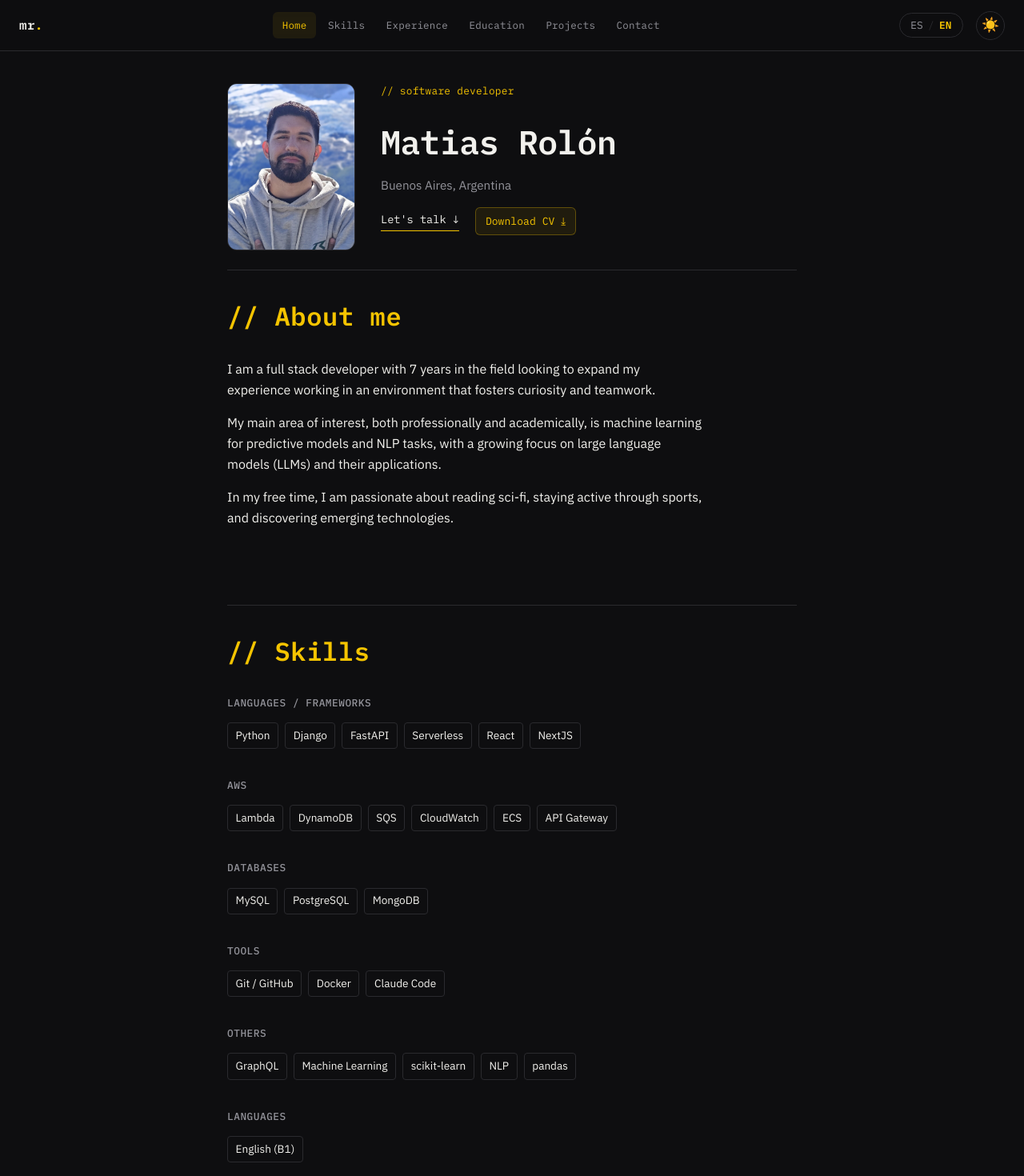
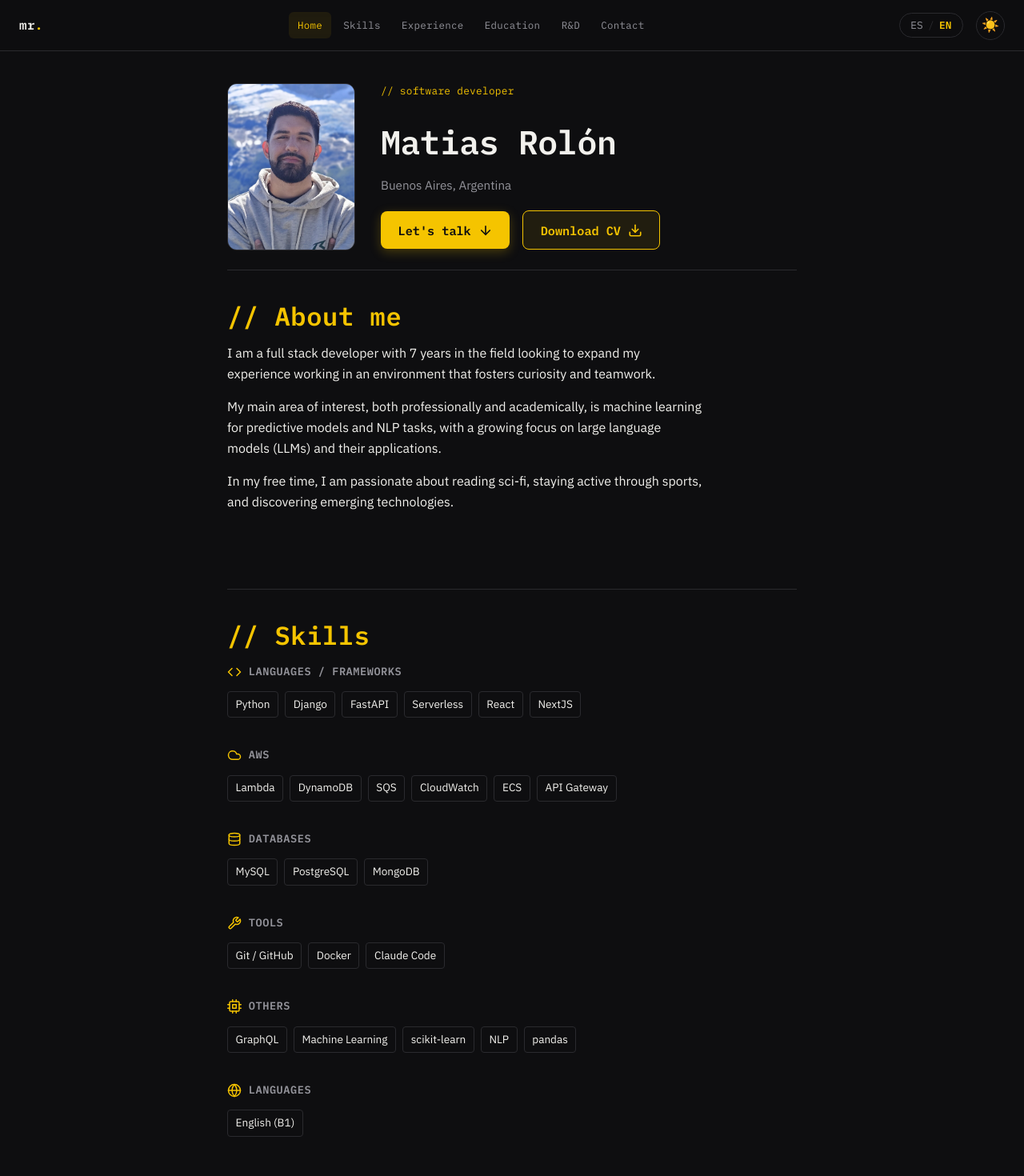
Before and after one commit to matiasrolon/my-portfolio, a React (Vite) app: page / in a window 1280 px wide. Shown: the top 1470 px of the page at 80% size. Built offline with nearby package versions, Linux system fonts and the light colour scheme.

Commit message:
Add icons for all sections and skills

```diff
--- a/src/components/Header.jsx
+++ b/src/components/Header.jsx
@@ -25,10 +25,19 @@ export default function Header({ t }) {
                 if (el) el.scrollIntoView({ behavior: "smooth" });
               }}
             >
-              {t.hero.cta} ↓
+              <span>{t.hero.cta}</span>
+              <svg width="18" height="18" viewBox="0 0 24 24" fill="none" stroke="currentColor" strokeWidth="2.2" strokeLinecap="round" strokeLinejoin="round" className="hero__btn-icon">
+                <line x1="12" y1="5" x2="12" y2="19" />
+                <polyline points="19 12 12 19 5 12" />
+              </svg>
             </a>
             <a href={t.hero.cvHref} download className="hero__cv-btn">
-              {t.hero.cvLabel} ⤓
+              <span>{t.hero.cvLabel}</span>
+              <svg width="18" height="18" viewBox="0 0 24 24" fill="none" stroke="currentColor" strokeWidth="2.2" strokeLinecap="round" strokeLinejoin="round" className="hero__btn-icon">
+                <path d="M21 15v4a2 2 0 0 1-2 2H5a2 2 0 0 1-2-2v-4" />
+                <polyline points="7 10 12 15 17 10" />
+                <line x1="12" y1="15" x2="12" y2="3" />
+              </svg>
             </a>
           </div>
         </div>
--- a/src/components/Layout.jsx
+++ b/src/components/Layout.jsx
@@ -1,5 +1,45 @@
 import { useState, useEffect, useCallback } from "react";
 import Footer from "./Footer";
+
+const navIcons = {
+  home: (
+    <svg width="18" height="18" viewBox="0 0 24 24" fill="none" stroke="currentColor" strokeWidth="2" strokeLinecap="round" strokeLinejoin="round" className="sidebar__link-icon">
+      <path d="M3 9l9-7 9 7v11a2 2 0 0 1-2 2H5a2 2 0 0 1-2-2z" />
+      <polyline points="9 22 9 12 15 12 15 22" />
+    </svg>
+  ),
+  skills: (
+    <svg width="18" height="18" viewBox="0 0 24 24" fill="none" stroke="currentColor" strokeWidth="2" strokeLinecap="round" strokeLinejoin="round" className="sidebar__link-icon">
+      <polyline points="16 18 22 12 16 6" />
+      <polyline points="8 6 2 12 8 18" />
+    </svg>
+  ),
+  experience: (
+    <svg width="18" height="18" viewBox="0 0 24 24" fill="none" stroke="currentColor" strokeWidth="2" strokeLinecap="round" strokeLinejoin="round" className="sidebar__link-icon">
+      <rect x="2" y="7" width="20" height="14" rx="2" ry="2" />
+      <path d="M16 21V5a2 2 0 0 0-2-2h-4a2 2 0 0 0-2 2v16" />
+    </svg>
+  ),
+  education: (
+    <svg width="18" height="18" viewBox="0 0 24 24" fill="none" stroke="currentColor" strokeWidth="2" strokeLinecap="round" strokeLinejoin="round" className="sidebar__link-icon">
+      <path d="M22 10v6M2 10l10-5 10 5-10 5z" />
+      <path d="M6 12v5c3 3 9 3 12 0v-5" />
+    </svg>
+  ),
+  projects: (
+    <svg width="18" height="18" viewBox="0 0 24 24" fill="none" stroke="currentColor" strokeWidth="2" strokeLinecap="round" strokeLinejoin="round" className="sidebar__link-icon">
+      <path d="M10 2v7.527a2 2 0 0 1-.211.896L4.72 20.55A2 2 0 0 0 6.51 23.5h10.98a2 2 0 0 0 1.79-2.95l-5.069-10.127A2 2 0 0 1 14 9.527V2" />
+      <line x1="8.5" y1="2" x2="15.5" y2="2" />
+      <line x1="7" y1="16" x2="17" y2="16" />
+    </svg>
+  ),
+  contact: (
+    <svg width="18" height="18" viewBox="0 0 24 24" fill="none" stroke="currentColor" strokeWidth="2" strokeLinecap="round" strokeLinejoin="round" className="sidebar__link-icon">
+      <path d="M4 4h16c1.1 0 2 .9 2 2v12c0 1.1-.9 2-2 2H4c-1.1 0-2-.9-2-2V6c0-1.1.9-2 2-2z" />
+      <polyline points="22 6 12 13 2 6" />
+    </svg>
+  ),
+};
 
 export default function Layout({ t, lang, onToggleLang, theme, onToggleTheme, children }) {
   const [menuOpen, setMenuOpen] = useState(false);
@@ -144,8 +184,8 @@ export default function Layout({ t, lang, onToggleLang, theme, onToggleTheme, ch
                 className={`sidebar__link ${activeSection === item.sectionId ? "is-active" : ""}`}
                 onClick={(e) => handleNavClick(e, item.sectionId)}
               >
-                <span className="sidebar__link-marker">//</span>
-                {item.label}
+                {navIcons[item.sectionId]}
+                <span>{item.label}</span>
               </a>
             </li>
           ))}
--- a/src/components/Projects.jsx
+++ b/src/components/Projects.jsx
@@ -2,6 +2,9 @@ export default function Projects({ t }) {
   return (
     <section className="section" id="projects">
       <h2 className="section__title">// {t.projects.label}</h2>
+      {t.projects.subtitle && (
+        <p className="section__subtitle">{t.projects.subtitle}</p>
+      )}
       <div className="projects__grid">
         {t.projects.items.map((project) => (
           <article className="project-card" key={project.name}>
--- a/src/components/Skills.jsx
+++ b/src/components/Skills.jsx
@@ -1,3 +1,50 @@
+const skillIcons = {
+  code: (
+    <svg width="18" height="18" viewBox="0 0 24 24" fill="none" stroke="currentColor" strokeWidth="2" strokeLinecap="round" strokeLinejoin="round" className="skills__title-icon">
+      <polyline points="16 18 22 12 16 6" />
+      <polyline points="8 6 2 12 8 18" />
+    </svg>
+  ),
+  cloud: (
+    <svg width="18" height="18" viewBox="0 0 24 24" fill="none" stroke="currentColor" strokeWidth="2" strokeLinecap="round" strokeLinejoin="round" className="skills__title-icon">
+      <path d="M17.5 19H9a7 7 0 1 1 6.71-9h1.79a4.5 4.5 0 1 1 0 9Z" />
+    </svg>
+  ),
+  database: (
+    <svg width="18" height="18" viewBox="0 0 24 24" fill="none" stroke="currentColor" strokeWidth="2" strokeLinecap="round" strokeLinejoin="round" className="skills__title-icon">
+      <ellipse cx="12" cy="5" rx="9" ry="3" />
+      <path d="M21 12c0 1.66-4 3-9 3s-9-1.34-9-3" />
+      <path d="M3 5v14c0 1.66 4 3 9 3s9-1.34 9-3V5" />
+    </svg>
+  ),
+  tools: (
+    <svg width="18" height="18" viewBox="0 0 24 24" fill="none" stroke="currentColor" strokeWidth="2" strokeLinecap="round" strokeLinejoin="round" className="skills__title-icon">
+      <path d="M14.7 6.3a1 1 0 0 0 0 1.4l1.6 1.6a1 1 0 0 0 1.4 0l3.77-3.77a6 6 0 0 1-7.94 7.94l-6.91 6.91a2.12 2.12 0 0 1-3-3l6.91-6.91a6 6 0 0 1 7.94-7.94l-3.76 3.76z" />
+    </svg>
+  ),
+  sparkles: (
+    <svg width="18" height="18" viewBox="0 0 24 24" fill="none" stroke="currentColor" strokeWidth="2" strokeLinecap="round" strokeLinejoin="round" className="skills__title-icon">
+      <rect x="4" y="4" width="16" height="16" rx="2" ry="2" />
+      <rect x="9" y="9" width="6" height="6" />
+      <line x1="9" y1="1" x2="9" y2="4" />
+      <line x1="15" y1="1" x2="15" y2="4" />
+      <line x1="9" y1="20" x2="9" y2="23" />
+      <line x1="15" y1="20" x2="15" y2="23" />
+      <line x1="20" y1="9" x2="23" y2="9" />
+      <line x1="20" y1="15" x2="23" y2="15" />
+      <line x1="1" y1="9" x2="4" y2="9" />
+      <line x1="1" y1="15" x2="4" y2="15" />
+    </svg>
+  ),
+  globe: (
+    <svg width="18" height="18" viewBox="0 0 24 24" fill="none" stroke="currentColor" strokeWidth="2" strokeLinecap="round" strokeLinejoin="round" className="skills__title-icon">
+      <circle cx="12" cy="12" r="10" />
+      <line x1="2" y1="12" x2="22" y2="12" />
+      <path d="M12 2a15.3 15.3 0 0 1 4 10 15.3 15.3 0 0 1-4 10 15.3 15.3 0 0 1-4-10 15.3 15.3 0 0 1 4-10z" />
+    </svg>
+  ),
+};
+
 export default function Skills({ t }) {
   return (
     <section className="section" id="skills">
@@ -5,7 +52,10 @@ export default function Skills({ t }) {
       <div className="skills__stack">
         {t.skills.groups.map((group) => (
           <div className="skills__group" key={group.title}>
-            <h3 className="skills__title">{group.title}</h3>
+            <h3 className="skills__title">
+              {group.icon && skillIcons[group.icon]}
+              <span>{group.title}</span>
+            </h3>
             <ul className="tags">
               {group.items.map((item) => (
                 <li className="tag" key={item}>
--- a/src/content.js
+++ b/src/content.js
@@ -9,7 +9,7 @@ export const content = {
         { label: "Conocimientos", sectionId: "skills" },
         { label: "Experiencia laboral", sectionId: "experience" },
         { label: "Formación académica", sectionId: "education" },
-        { label: "Proyectos", sectionId: "projects" },
+        { label: "R&D", sectionId: "projects" },
         { label: "Contacto", sectionId: "contact" },
       ],
     },
@@ -32,12 +32,12 @@ export const content = {
     skills: {
       label: "Conocimientos",
       groups: [
-        { title: "Lenguajes / Frameworks", items: ["Python", "Django", "FastAPI", "Serverless", "React", "NextJS"] },
-        { title: "AWS", items: ["Lambda", "DynamoDB", "SQS", "CloudWatch", "ECS", "API Gateway"] },
-        { title: "Bases de datos", items: ["MySQL", "PostgreSQL", "MongoDB"] },
-        { title: "Herramientas", items: ["Git / GitHub", "Docker", "Claude Code"] },
-        { title: "Otros", items: ["GraphQL", "Machine Learning", "scikit-learn", "NLP", "pandas"] },
-        { title: "Idiomas", items: ["Inglés (B1)"] },
+        { title: "Lenguajes / Frameworks", icon: "code", items: ["Python", "Django", "FastAPI", "Serverless", "React", "NextJS"] },
+        { title: "AWS", icon: "cloud", items: ["Lambda", "DynamoDB", "SQS", "CloudWatch", "ECS", "API Gateway"] },
+        { title: "Bases de datos", icon: "database", items: ["MySQL", "PostgreSQL", "MongoDB"] },
+        { title: "Herramientas", icon: "tools", items: ["Git / GitHub", "Docker", "Claude Code"] },
+        { title: "Otros", icon: "sparkles", items: ["GraphQL", "Machine Learning", "scikit-learn", "NLP", "pandas"] },
+        { title: "Idiomas", icon: "globe", items: ["Inglés (B1)"] },
       ],
     },
     experience: {
@@ -102,7 +102,8 @@ export const content = {
       ],
     },
     projects: {
-      label: "Proyectos actuales",
+      label: "R&D",
+      subtitle: "Investigación y desarrollo enfocado en las áreas que más me interesan actualmente.",
       items: [
         {
           name: "ri-query-optimization-by-rag",
@@ -137,7 +138,7 @@ export const content = {
         { label: "Skills", sectionId: "skills" },
         { label: "Experience", sectionId: "experience" },
         { label: "Education", sectionId: "education" },
-        { label: "Projects", sectionId: "projects" },
+        { label: "R&D", sectionId: "projects" },
         { label: "Contact", sectionId: "contact" },
       ],
     },
@@ -160,12 +161,12 @@ export const content = {
     skills: {
       label: "Skills",
       groups: [
-        { title: "Languages / Frameworks", items: ["Python", "Django", "FastAPI", "Serverless", "React", "NextJS"] },
-        { title: "AWS", items: ["Lambda", "DynamoDB", "SQS", "CloudWatch", "ECS", "API Gateway"] },
-        { title: "Databases", items: ["MySQL", "PostgreSQL", "MongoDB"] },
-        { title: "Tools", items: ["Git / GitHub", "Docker", "Claude Code"] },
-        { title: "Others", items: ["GraphQL", "Machine Learning", "scikit-learn", "NLP", "pandas"] },
-        { title: "Languages", items: ["English (B1)"] },
+        { title: "Languages / Frameworks", icon: "code", items: ["Python", "Django", "FastAPI", "Serverless", "React", "NextJS"] },
+        { title: "AWS", icon: "cloud", items: ["Lambda", "DynamoDB", "SQS", "CloudWatch", "ECS", "API Gateway"] },
+        { title: "Databases", icon: "database", items: ["MySQL", "PostgreSQL", "MongoDB"] },
+        { title: "Tools", icon: "tools", items: ["Git / GitHub", "Docker", "Claude Code"] },
+        { title: "Others", icon: "sparkles", items: ["GraphQL", "Machine Learning", "scikit-learn", "NLP", "pandas"] },
+        { title: "Languages", icon: "globe", items: ["English (B1)"] },
       ],
     },
     experience: {
@@ -230,7 +231,8 @@ export const content = {
       ],
     },
     projects: {
-      label: "Current Projects",
+      label: "R&D",
+      subtitle: "Research and development focused on topics I am currently exploring.",
       items: [
         {
           name: "ri-query-optimization-by-rag",
--- a/src/index.css
+++ b/src/index.css
@@ -74,7 +74,15 @@ a {
   font-weight: 600;
   letter-spacing: 0.02em;
   color: var(--accent);
+  margin: 0 0 0.5rem;
+}
+
+.section__subtitle {
+  color: var(--ink-muted);
+  font-size: 0.95rem;
   margin: 0 0 1.75rem;
+  max-width: 60ch;
+  line-height: 1.5;
 }
 
 .eyebrow {
@@ -336,7 +344,9 @@ a {
 }
 
 .sidebar__link {
-  display: block;
+  display: flex;
+  align-items: center;
+  gap: 0.75rem;
   padding: 0.9rem 1.5rem;
   font-family: var(--font-mono);
   font-size: 0.95rem;
@@ -346,10 +356,21 @@ a {
   transition: color 0.15s ease, background-color 0.15s ease, padding-left 0.2s ease;
 }
 
+.sidebar__link-icon {
+  color: var(--ink-muted);
+  flex-shrink: 0;
+  transition: color 0.15s ease, transform 0.15s ease;
+}
+
 .sidebar__link:hover {
   color: var(--ink);
   background: color-mix(in srgb, var(--ink) 5%, transparent);
-  padding-left: 2rem;
+  padding-left: 1.8rem;
+}
+
+.sidebar__link:hover .sidebar__link-icon {
+  color: var(--accent);
+  transform: scale(1.1);
 }
 
 .sidebar__link.is-active {
@@ -359,17 +380,8 @@ a {
   padding-left: calc(1.5rem - 3px);
 }
 
-.sidebar__link-marker {
+.sidebar__link.is-active .sidebar__link-icon {
   color: var(--accent);
-  margin-right: 0.5rem;
-  font-weight: 600;
-  opacity: 0;
-  transition: opacity 0.15s ease;
-}
-
-.sidebar__link:hover .sidebar__link-marker,
-.sidebar__link.is-active .sidebar__link-marker {
-  opacity: 1;
 }
 
 /* ---------- hero ---------- */
@@ -442,44 +454,66 @@ a {
 .hero__actions {
   display: flex;
   align-items: center;
-  gap: 1.25rem;
+  gap: 1rem;
   flex-wrap: wrap;
+  margin-top: 1.25rem;
 }
 
 .hero__cta {
-  display: inline-block;
+  display: inline-flex;
+  align-items: center;
+  justify-content: center;
+  gap: 0.55rem;
   font-family: var(--font-mono);
-  font-size: 0.85rem;
+  font-size: 0.95rem;
+  font-weight: 600;
   text-decoration: none;
-  border-bottom: 1px solid var(--accent);
-  color: var(--ink);
-  padding-bottom: 2px;
-  transition: opacity 0.15s ease;
+  background: var(--accent);
+  color: #0e0e10;
+  padding: 0.7rem 1.35rem;
+  border-radius: 8px;
+  box-shadow: 0 4px 14px rgba(245, 196, 0, 0.25);
+  transition: all 0.2s cubic-bezier(0.4, 0, 0.2, 1);
 }
 
 .hero__cta:hover {
-  opacity: 0.7;
+  transform: translateY(-2px);
+  box-shadow: 0 6px 20px rgba(245, 196, 0, 0.4);
+  background: color-mix(in srgb, var(--accent) 90%, white);
 }
 
 .hero__cv-btn {
   display: inline-flex;
   align-items: center;
-  gap: 0.3rem;
+  justify-content: center;
+  gap: 0.55rem;
   font-family: var(--font-mono);
-  font-size: 0.82rem;
+  font-size: 0.95rem;
+  font-weight: 600;
   text-decoration: none;
   color: var(--accent);
   background: rgba(245, 196, 0, 0.08);
-  border: 1px solid rgba(245, 196, 0, 0.3);
-  padding: 0.35rem 0.75rem;
-  border-radius: 6px;
-  transition: background-color 0.15s ease, border-color 0.15s ease, transform 0.15s ease;
+  border: 1.5px solid var(--accent);
+  padding: 0.7rem 1.35rem;
+  border-radius: 8px;
+  transition: all 0.2s cubic-bezier(0.4, 0, 0.2, 1);
 }
 
 .hero__cv-btn:hover {
   background: rgba(245, 196, 0, 0.18);
   border-color: var(--accent);
-  transform: translateY(-1px);
+  transform: translateY(-2px);
+  box-shadow: 0 4px 14px rgba(245, 196, 0, 0.15);
+}
+
+.hero__btn-icon {
+  flex-shrink: 0;
+  transition: transform 0.2s ease;
+}
+
+.hero__cta:hover .hero__btn-icon,
+.hero__cv-btn:hover .hero__btn-icon {
+  transform: translateY(2px);
 }
 
 
@@ -515,13 +549,21 @@ a {
 }
 
 .skills__title {
+  display: flex;
+  align-items: center;
+  gap: 0.55rem;
   font-family: var(--font-mono);
-  font-size: 0.8rem;
-  font-weight: 500;
+  font-size: 0.85rem;
+  font-weight: 600;
   color: var(--ink-muted);
   margin: 0 0 0.85rem;
   text-transform: uppercase;
   letter-spacing: 0.04em;
+}
+
+.skills__title-icon {
+  color: var(--accent);
+  flex-shrink: 0;
 }
 
 .tags {
```
